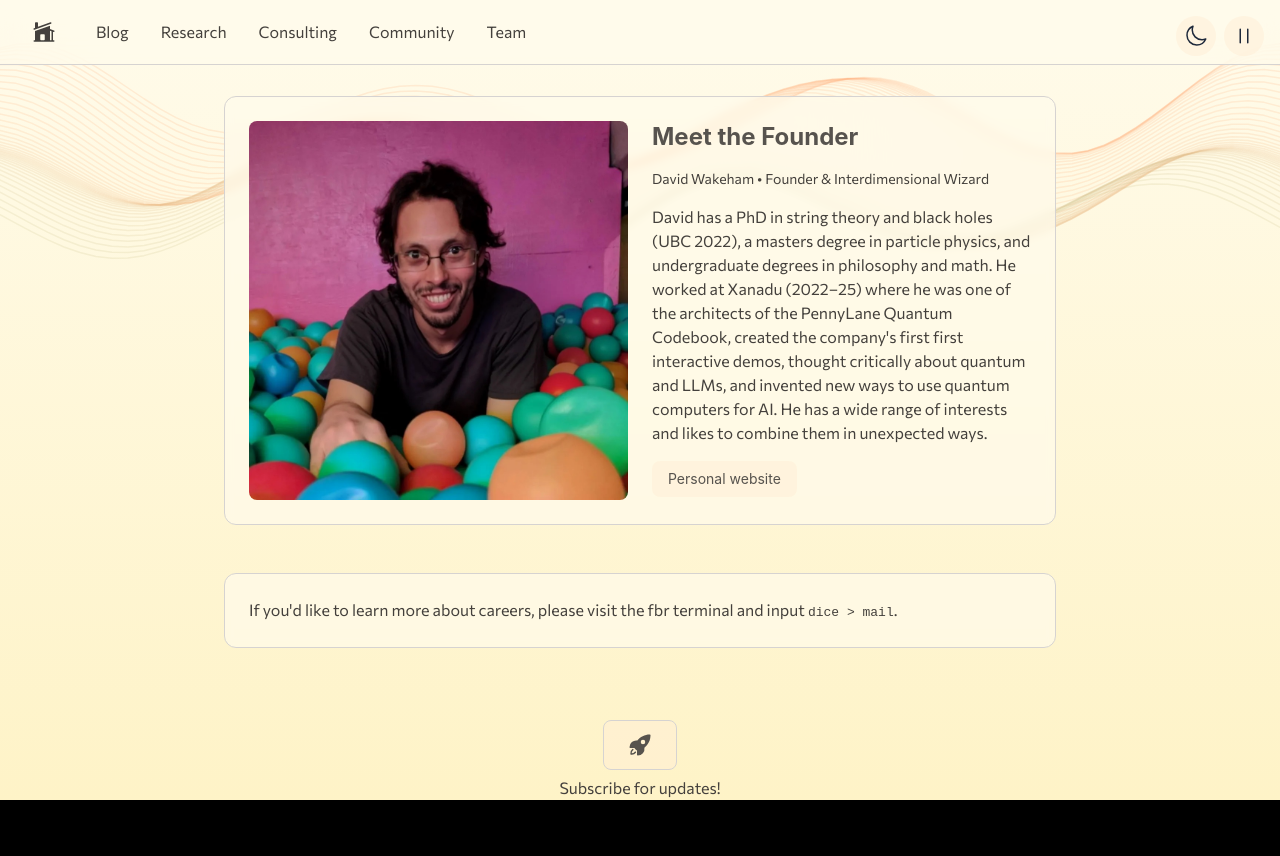
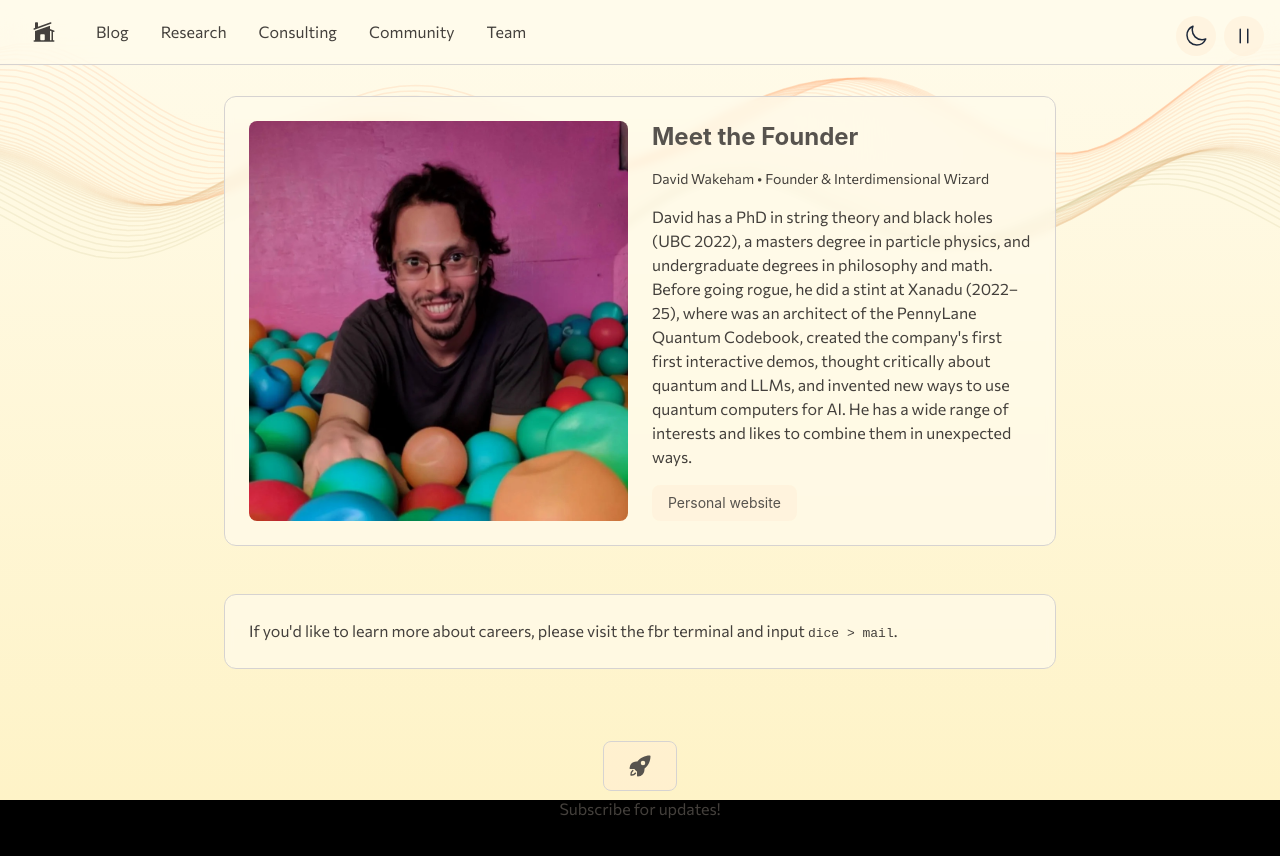
Before and after one commit to torsor-io/torsor-io, a React (Create React App) app: page /#/team in a window 1280 px wide. Shown: the top 856 px of the page. Built offline with nearby package versions, Linux system fonts and the light colour scheme; the HTML template or start-up script is replaced by a standard one.

Commit message:
Update index.js

```diff
--- a/src/components/TeamPage/index.js
+++ b/src/components/TeamPage/index.js
@@ -73,7 +73,7 @@ const TeamPage = ({ isDark, setIsDark, waveState, setWaveState }) => {
           David Wakeham • Founder & Interdimensional Wizard
                   </p>
                   <p className={`${subtleText}`}>
-          David has a PhD in string theory and black holes (UBC 2022), a masters degree in particle physics, and undergraduate degrees in philosophy and math. He worked at <a href="https://www.xanadu.ai/">Xanadu</a> (2022–25) where he was one of the architects of the <a href="https://pennylane.ai/codebook" className={`hover:underline`}>PennyLane Quantum Codebook</a>, created the company's first <a href="https://pennylane.ai/qml/demos/circuits_as_fourier_series" className={`hover:underline`}>first interactive demos</a>, <a href="https://pennylane.ai/blog/2024/04/quantum_transformers" className={`hover:underline`}>thought critically</a> about quantum and LLMs, and invented <a href="https://arxiv.org/abs/2409.00172" className={`hover:underline`}>new ways</a> to use quantum computers for AI. He has a wide range of interests and likes to combine them in unexpected ways.
+          David has a PhD in string theory and black holes (UBC 2022), a masters degree in particle physics, and undergraduate degrees in philosophy and math. Before going rogue, he did a stint at <a href="https://www.xanadu.ai/" className={`hover:underline`}>Xanadu</a> (2022–25), where was an architect of the <a href="https://pennylane.ai/codebook" className={`hover:underline`}>PennyLane Quantum Codebook</a>, created the company's first <a href="https://pennylane.ai/qml/demos/circuits_as_fourier_series" className={`hover:underline`}>first interactive demos</a>, <a href="https://pennylane.ai/blog/2024/04/quantum_transformers" className={`hover:underline`}>thought critically</a> about quantum and LLMs, and invented <a href="https://arxiv.org/abs/2409.00172" className={`hover:underline`}>new ways</a> to use quantum computers for AI. He has a wide range of interests and likes to combine them in unexpected ways.
                   </p>
                   <div className="flex space-x-4">
 
```
